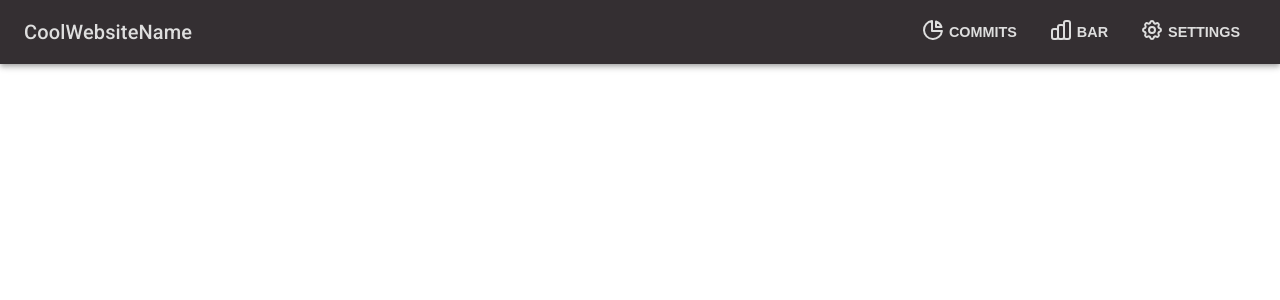
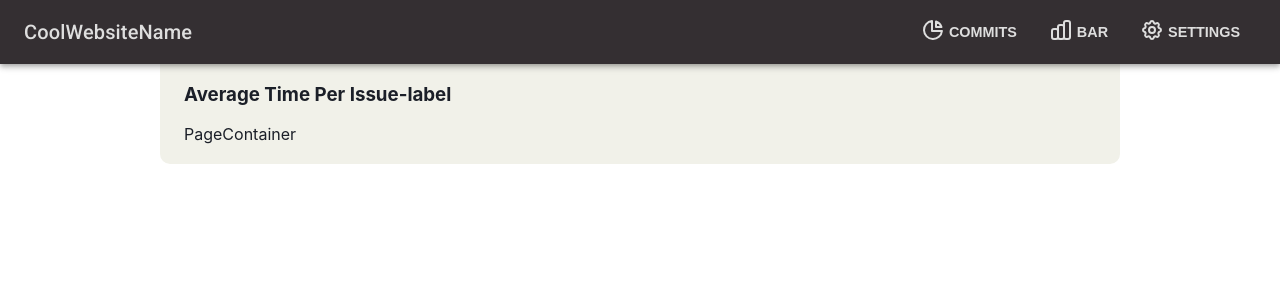
Before and after one commit to dotClique/project2-it2810, a React (Create React App) app: page /timeperissuelabel in a window 1280 px wide. Shown: the top 300 px of the page. Built offline with nearby package versions, Linux system fonts and the light colour scheme.

Commit message:
feat: Add time per issue-label page

```diff
--- a/src/App.tsx
+++ b/src/App.tsx
@@ -9,6 +9,7 @@ import BarChartPage from './pages/BarChartPage';
 import Home from './pages/Home/index';
 import SettingsPage from './pages/SettingsPage/index';
 import FeatsVsFixesPage from './pages/FeatsVsFixesPage';
+import TimePerIssueLabelPage from './pages/TimePerIssueLabelPage/index';
 
 function App() {
   const [openSettings, setOpenSettings] = useState(false);
@@ -29,6 +30,9 @@ function App() {
               <Route exact path={'/bar'}>
                 <BarChartPage />
               </Route>
+              <Route exact path={'/timeperissuelabel'}>
+                <TimePerIssueLabelPage />
+              </Route>
             </Switch>
           </Router>
         </ThemeProvider>
--- /dev/null
+++ b/src/pages/TimePerIssueLabelPage/index.tsx
@@ -0,0 +1,9 @@
+import PageContainer from '../../components/PageContainer';
+
+export default function TimePerIssueLabelPage() {
+  return (
+    <PageContainer title="Average Time Per Issue-label">
+      <div>PageContainer</div>
+    </PageContainer>
+  );
+}
```
